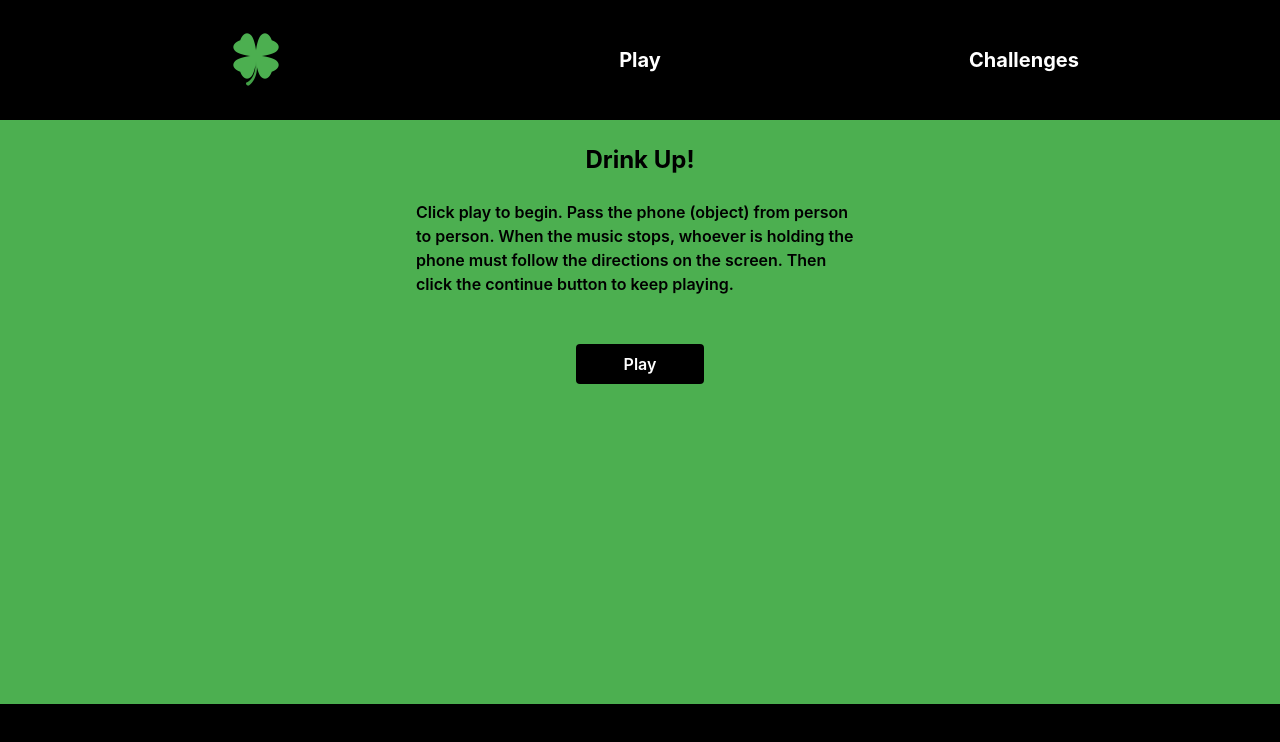
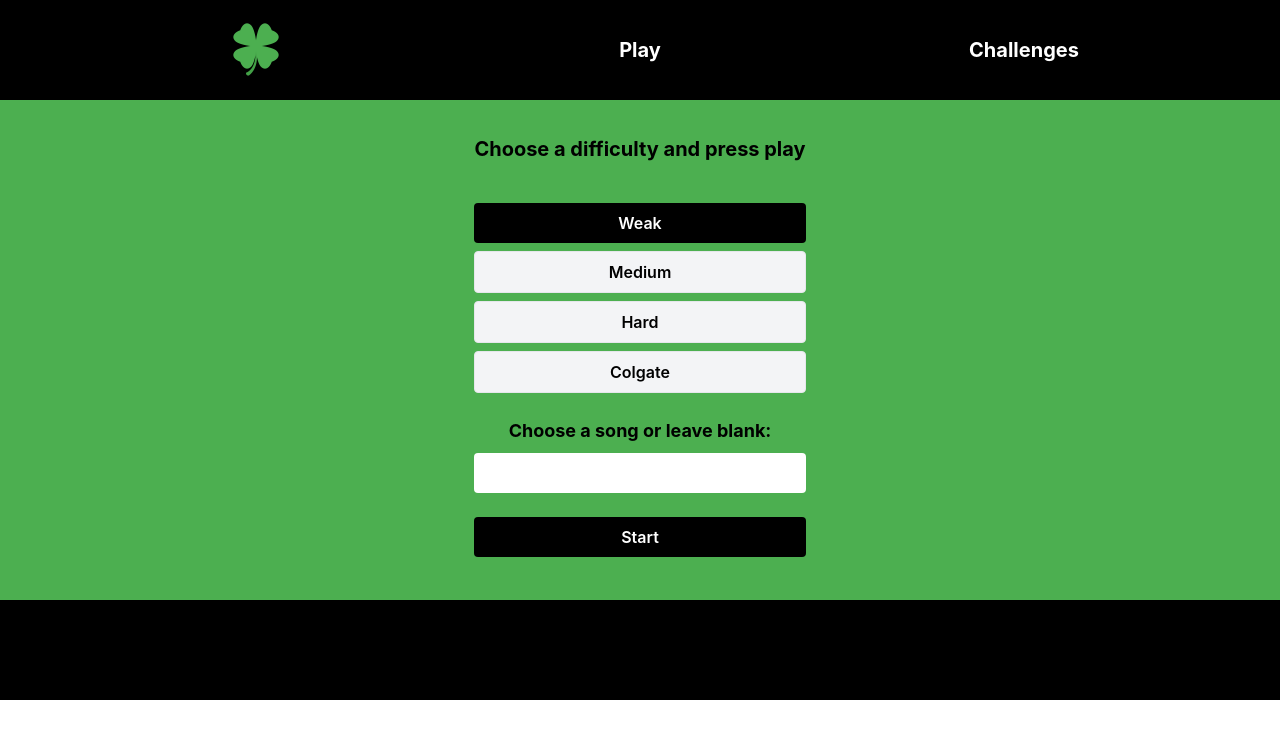
Before and after one commit to magnush-github/drinkup2, a React (Create React App) app: page /#/play in a window 1280 px wide. Shown: the top 742 px of the page. Built offline with nearby package versions, Linux system fonts and the light colour scheme.

Commit message:
formatting and cursor pointer + hashrouter

```diff
--- a/package.json
+++ b/package.json
@@ -1,6 +1,6 @@
 {
   "name": "drinkup2",
-  "homepage": "https://magnush-github.github.io/drinkup2",
+  "homepage": "https://magnush-github.github.io/drinkup2/",
   "version": "0.1.0",
   "private": true,
   "dependencies": {
--- a/src/App.tsx
+++ b/src/App.tsx
@@ -1,5 +1,5 @@
 import "./App.css";
-import { BrowserRouter, Routes, Route } from "react-router-dom";
+import { Routes, Route, HashRouter } from "react-router-dom";
 import Layout from "./layouts/layout";
 import Home from "./pages/home";
 import Play from "./pages/play";
@@ -7,7 +7,7 @@
 
 function App() {
   return (
-    <BrowserRouter basename={process.env.PUBLIC_URL}>
+    <HashRouter>
       <Routes>
         <Route path="/" element={<Layout />}>
           <Route index element={<Home />} />
@@ -15,7 +15,7 @@
           <Route path="/challenges" element={<Challenges />} />
         </Route>
       </Routes>
-    </BrowserRouter>
+    </HashRouter>
   );
 }
 
--- a/src/components/challengeList.tsx
+++ b/src/components/challengeList.tsx
@@ -19,7 +19,7 @@
   return (
     <>
       <div
-        className="flex items-center justify-between my-6"
+        className="flex items-center justify-between my-6 cursor-pointer"
         onClick={() => setShow(!show)}
       >
         <h2 className="text-xl font-bold">{difficulty}</h2>
--- a/src/components/challengeListItem.tsx
+++ b/src/components/challengeListItem.tsx
@@ -37,7 +37,7 @@
       ) : (
         <>
           <p
-            className="max-w-[80%]"
+            className="max-w-[80%] cursor-pointer"
             id={challenge.id.toString()}
             onClick={() => setShowOptions(!showOptions)}
           >
--- a/src/components/gamePlaying.tsx
+++ b/src/components/gamePlaying.tsx
@@ -18,7 +18,7 @@
     if (song === "nostalgi") setSongType("nostalgi");
     else if (song) setSongType("youtube");
     else setSongType("default");
-  }, []);
+  }, [song]);
   return (
     <>
       <p className="text-2xl font-bold">Pass the phone!</p>
--- a/src/layouts/layout.tsx
+++ b/src/layouts/layout.tsx
@@ -6,7 +6,7 @@
       <main>
         <nav
           className="h-20 bg-black text-white flex items-center"
-          style={{ height: "15vh" }}
+          style={{ height: "100px" }}
         >
           <ul className="flex justify-between w-full text-center items-center text-xl font-bold">
             <li className="w-2/5 flex justify-center items-center">
@@ -28,13 +28,13 @@
           </ul>
         </nav>
         <div
-          className="mt-6 flex flex-col items-center mx-6 md:mx-0"
-          style={{ minHeight: "70vh" }}
+          className="flex flex-col items-center mx-6 md:mx-0"
+          style={{ minHeight: "500px" }}
         >
           <Outlet />
         </div>
       </main>
-      <footer className="bg-black" style={{ height: "15vh" }}></footer>
+      <footer className="bg-black" style={{ height: "100px" }}></footer>
     </div>
   );
 };
--- a/src/pages/challenges.tsx
+++ b/src/pages/challenges.tsx
@@ -18,7 +18,7 @@
     setShowAddNewChallenge(false);
   }, [challenges.length]);
   return (
-    <div className="max-w-lg w-full">
+    <div className="max-w-lg mt-8 w-full">
       <h1 className="text-2xl font-bold text-center">Challenges</h1>
       {Object.entries(ChallengeDifficulty)
         .slice(4, 8)
--- a/src/pages/home.tsx
+++ b/src/pages/home.tsx
@@ -2,7 +2,7 @@
 
 const Home = () => {
   return (
-    <div className="flex flex-col max-w-md items-center">
+    <div className=" mt-8 flex flex-col max-w-md items-center">
       <h1 className="text-2xl text-center font-bold mb-6">Drink Up!</h1>
       <p data-testid="home-info" className="font-semibold">
         Click play to begin. Pass the phone (object) from person to person. When
--- a/src/pages/play.tsx
+++ b/src/pages/play.tsx
@@ -1,4 +1,3 @@
-import { setSelectionRange } from "@testing-library/user-event/dist/utils";
 import { useState } from "react";
 import ChooseDifficulty from "../components/chooseDifficulty";
 import GamePlaying from "../components/gamePlaying";
@@ -27,7 +26,7 @@
     setSong(_song);
   };
   return (
-    <div style={{ height: "70vh" }} className="flex flex-col justify-center">
+    <div style={{ height: "500px" }} className="flex flex-col justify-center">
       {status === "new" && (
         <ChooseDifficulty
           changeStatus={changeStatus}
@@ -45,7 +44,7 @@
           changeStatus={changeStatus}
         />
       )}
-      <p className="underline text-red-700 font-bold text-center italic mt-2 underline-offset-2">
+      <p className="underline font-bold text-center italic mt-2 underline-offset-2">
         {errorMessage}
       </p>
     </div>
```
